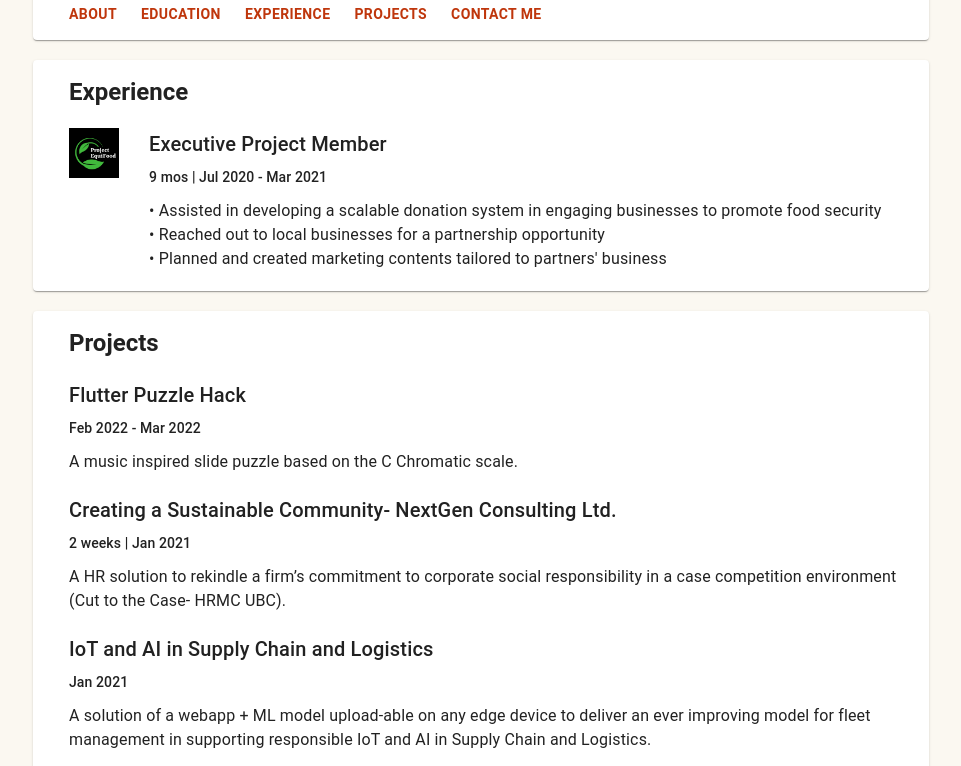
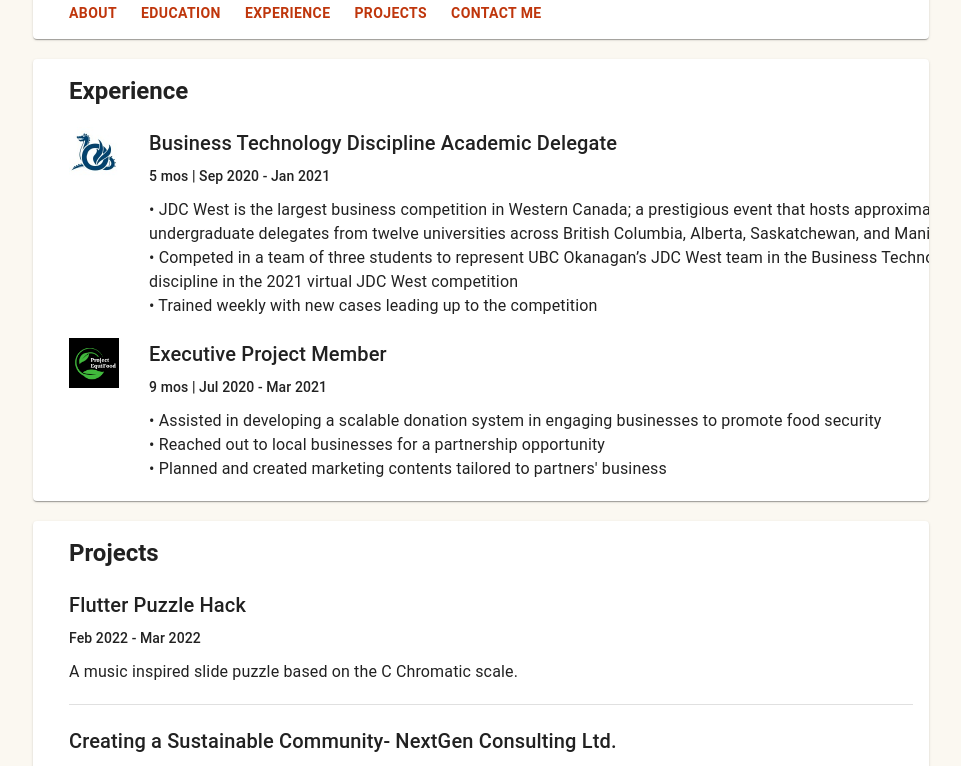
Before and after one commit to CWYRenee/CWYRenee.github.io, a React (Create React App) app: page / in a window 1280 px wide. Shown: the part 560-1326 px from the top of the page, without its empty margins (159-1120 px from the left). Built offline with nearby package versions, Linux system fonts and the light colour scheme.

Commit message:
used divider

```diff
--- a/src/components/Feed/Experience.js
+++ b/src/components/Feed/Experience.js
@@ -2,10 +2,12 @@ import { Card, CardActionArea } from '@material-ui/core'
 import CardContent from '@material-ui/core/CardContent';
 import { Typography } from '@material-ui/core';
 import CardMedia from '@material-ui/core/CardMedia';
+import Divider from '@mui/material/Divider';
 
 import React from 'react'
 import "./Experience.sass";
 import equifood_logo from './EquiFoodlogo.png'
+import jdcw_logo from './jdcw_logo.jpeg'
 
 function Experience() {
   return (
@@ -15,12 +17,32 @@ function Experience() {
       Experience
       </Typography>
 
+      <CardActionArea className='ind_exp' href='https://www.projectequifood.com/?fbclid=IwAR1XlLTc6kK0RprCf-2e9SzhIYYrJP2Jz7H9zO4m_B4I6XaLSOHFYRBp2YQ' target='_blank' style={{marginLeft: '80px'}}>
       <CardMedia
-          className= "equifood_logo"
+          className= "logo"
+          component="img"
+          src={jdcw_logo}
+        />
+      <Typography gutterBottom variant="h6" component="div">
+      Business Technology Discipline Academic Delegate
+      </Typography>
+      <Typography variant="subtitle2" gutterBottom component="div" style={{marginBottom: "10px"}}>
+      5 mos | Sep 2020 - Jan 2021
+      </Typography>
+      <Typography variant="body1" gutterBottom style={{marginBottom: "20px"}} >
+      • JDC West is the largest business competition in Western Canada; a prestigious event that hosts approximately 650 undergraduate delegates from twelve universities across British Columbia, Alberta, Saskatchewan, and Manitoba <br />
+      • Competed in a team of three students to represent UBC Okanagan’s JDC West team in the Business Technology discipline in the 2021 virtual JDC West competition <br />
+      • Trained weekly with new cases leading up to the competition <br />
+      </Typography>
+      </CardActionArea>
+      <Divider variant="middle" />
+
+      <CardActionArea className='ind_exp' href='https://www.projectequifood.com/?fbclid=IwAR1XlLTc6kK0RprCf-2e9SzhIYYrJP2Jz7H9zO4m_B4I6XaLSOHFYRBp2YQ' target='_blank' style={{marginLeft: '80px'}}>
+      <CardMedia
+          className= "logo"
           component="img"
           src={equifood_logo}
-        />
-      <CardActionArea className='ind_exp' href='https://www.projectequifood.com/?fbclid=IwAR1XlLTc6kK0RprCf-2e9SzhIYYrJP2Jz7H9zO4m_B4I6XaLSOHFYRBp2YQ' target='_blank' style={{marginLeft: '80px'}}>
+      />
       <Typography gutterBottom variant="h6" component="div">
       Executive Project Member
       </Typography>
--- a/src/components/Feed/Experience.sass
+++ b/src/components/Feed/Experience.sass
@@ -6,14 +6,15 @@
     position: relative
 
 .ind_exp
-    border-bottom: 0.1px solid lightgrey
     float: left
     position: relative
+    overflow-wrap: anywhere
 
-.equifood_logo
+.logo
     max-width: 50px
     max-height: 50px
     height: 100%
     width: 100%
     float: left
     position: absolute
+    margin-left: -80px
--- a/src/components/Feed/Profile.sass
+++ b/src/components/Feed/Profile.sass
@@ -23,7 +23,6 @@
 .profile_content
     @extend .headshot
     left: 0px
-    border-bottom: 0.1px solid lightgrey
 
 .profile_buttons
     position: absolute
--- a/src/components/Feed/Projects.js
+++ b/src/components/Feed/Projects.js
@@ -1,6 +1,7 @@
 import { Card, CardActionArea } from '@material-ui/core'
 import CardContent from '@material-ui/core/CardContent';
 import { Typography } from '@material-ui/core';
+import Divider from '@mui/material/Divider';
 
 import React from 'react'
 import "./Projects.sass";
@@ -24,9 +25,10 @@ function Projects() {
       A music inspired slide puzzle based on the C Chromatic scale.
       </Typography>
       </CardActionArea>
+      <Divider />
 
       <CardActionArea className='ind_project' href='https://docs.google.com/presentation/d/1ppivDnU28mpybBk6xVdqU3hwaAc0zkD6iPj7o6sRxCw/edit?usp=sharing' target='_blank'>
-      <Typography gutterBottom variant="h6" component="div">
+      <Typography gutterBottom variant="h6" component="div" style={{marginTop: "20px"}}>
       Creating a Sustainable Community- NextGen Consulting Ltd.
       </Typography>
       <Typography variant="subtitle2" gutterBottom component="div" style={{marginBottom: "10px"}}>
@@ -36,6 +38,7 @@ function Projects() {
       A HR solution to rekindle a firm’s commitment to corporate social responsibility in a case competition environment (Cut to the Case- HRMC UBC).
       </Typography>
       </CardActionArea>
+      <Divider />
 
       <CardActionArea className='ind_project' href='https://www.agorize.com/en/challenges/ai-for-future-business-challenge/teams/54916/participations/62467/previews#' target='_blank'>
       <Typography gutterBottom variant="h6" component="div" style={{marginTop: "20px"}}>
@@ -48,6 +51,7 @@ function Projects() {
       A solution of a webapp + ML model upload-able on any edge device to deliver an ever improving model for fleet management in supporting responsible IoT and AI in Supply Chain and Logistics.
       </Typography>
       </CardActionArea>
+      <Divider />
 
       <CardActionArea className='ind_project' href='https://devpost.com/software/team-18' target='_blank'>
       <Typography gutterBottom variant="h6" component="div" style={{marginTop: "20px"}}>
@@ -60,6 +64,7 @@ function Projects() {
       A solution of a webapp + ML model upload-able on any edge device to deliver an ever improving model for fleet management in supporting responsible IoT and AI in Supply Chain and Logistics.
       </Typography>
       </CardActionArea>
+      <Divider />
 
       <CardActionArea className='ind_project' href='https://docs.google.com/presentation/d/1zk7TQP6iM0jGQknUUINrWiHkWBykiAwSgfv3ntgayjo/edit?usp=sharing' target='_blank'>
       <Typography gutterBottom variant="h6" component="div" style={{marginTop: "20px"}}>
```
Also changed, not shown: src/components/Feed/jdcw_logo.jpeg (added).
